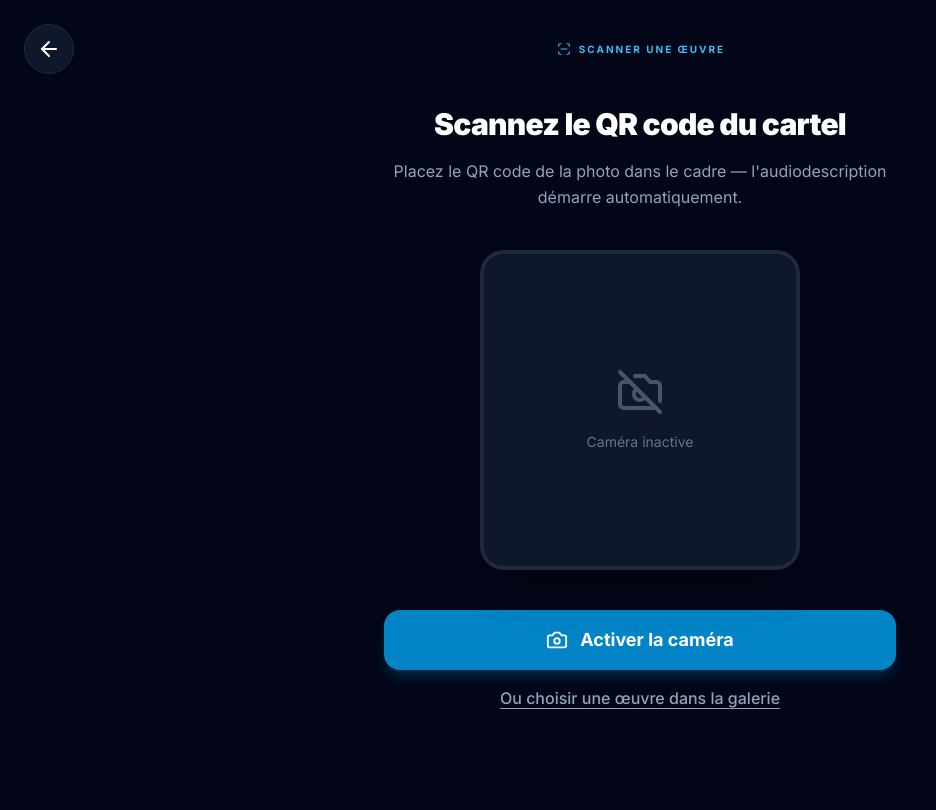
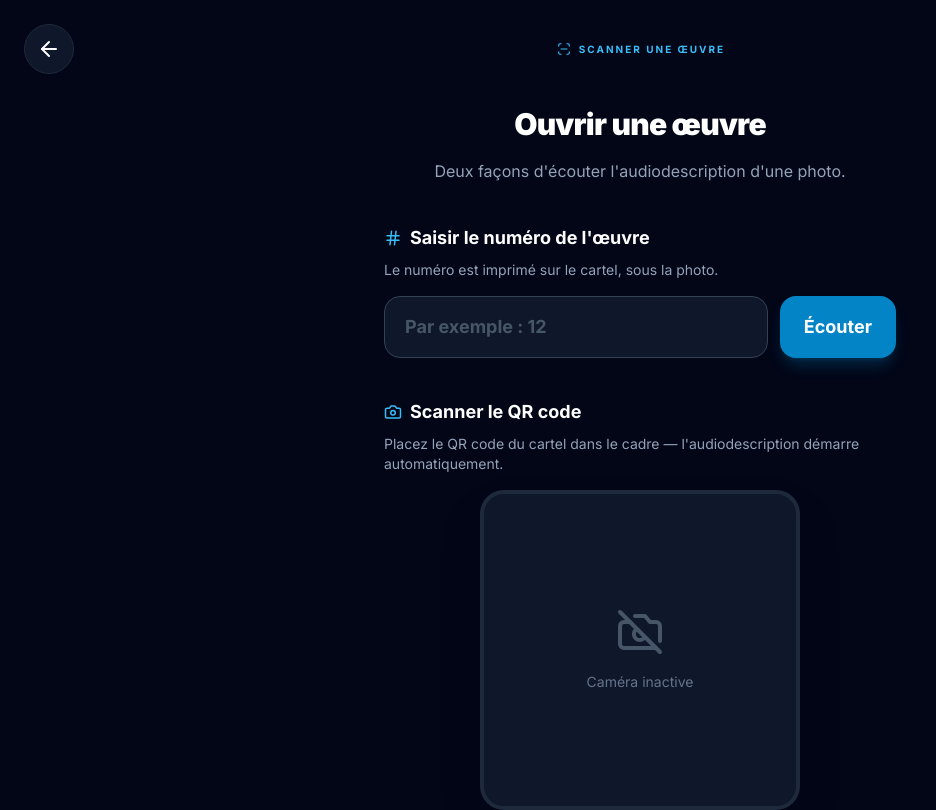
Before and after one commit to patge44/expo-photo, a Next.js app: page /scan in a window 1280 px wide. Shown: the top 810 px of the page, without its empty margins (0-936 px from the left). Built offline with nearby package versions, Linux system fonts and the light colour scheme.

Commit message:
Suite à test sur IOS, ajout saisie numéro photo en complément scan QR code

```diff
--- a/app/scan/page.tsx
+++ b/app/scan/page.tsx
@@ -2,7 +2,7 @@
 
 import { useEffect, useRef, useState, useCallback } from 'react';
 import { useRouter } from 'next/navigation';
-import { ArrowLeft, ScanLine, Camera, CameraOff, Loader2 } from 'lucide-react';
+import { ArrowLeft, ScanLine, Camera, CameraOff, Loader2, Hash } from 'lucide-react';
 import Link from 'next/link';
 import jsQR from 'jsqr';
 
@@ -17,24 +17,30 @@ export default function ScanPage() {
   const [status, setStatus] = useState<'idle' | 'starting' | 'scanning' | 'error'>('idle');
   const [error, setError] = useState<string | null>(null);
 
+  // Annonces pour les lecteurs d'écran (aria-live) — aussi affichées à l'écran.
+  const [liveMessage, setLiveMessage] = useState('');
+
+  // Saisie du numéro (alternative accessible au scanner).
+  const [numberInput, setNumberInput] = useState('');
+  const [numberStatus, setNumberStatus] = useState<'idle' | 'searching' | 'error'>('idle');
+  const [numberError, setNumberError] = useState<string | null>(null);
+
   // Un QR doit mener vers une page œuvre de CE site uniquement.
   // (Pas d'origines historiques : les anciens QR Vercel n'ont jamais été
-  // diffusés au-dehors — ils étaient collés sur les photos de l'exposition
-  // et ont été régénérés dans la galerie. Validation stricte, décision
-  // de Patrick le 16/10.)
+  // diffusés au-dehors — décision de Patrick le 16/10.)
   const resolveArtworkUrl = (text: string): { url: string } | { reason: string } => {
     let url: URL;
     try {
       url = new URL(text);
     } catch {
-      return { reason: 'Ce QR code ne correspond pas à une œuvre de l\'exposition.' };
+      return { reason: "Ce QR code ne correspond pas à une œuvre de l'exposition." };
     }
     if (url.origin !== window.location.origin) {
-      return { reason: 'Ce QR code ne correspond pas à une œuvre de l\'exposition.' };
+      return { reason: "Ce QR code ne correspond pas à une œuvre de l'exposition." };
     }
     const m = url.pathname.match(/^\/audio\/([0-9a-f-]{36})$/i);
     if (!m) {
-      return { reason: 'Ce QR code ne correspond pas à une œuvre de l\'exposition.' };
+      return { reason: "Ce QR code ne correspond pas à une œuvre de l'exposition." };
     }
     return { url: `/audio/${m[1]}` };
   };
@@ -51,6 +57,7 @@ export default function ScanPage() {
   const startCamera = useCallback(async () => {
     setStatus('starting');
     setError(null);
+    setLiveMessage("Activation de la caméra…");
     try {
       const stream = await navigator.mediaDevices.getUserMedia({
         video: { facingMode: { ideal: 'environment' } }, // caméra arrière
@@ -62,17 +69,57 @@ export default function ScanPage() {
         await videoRef.current.play();
       }
       setStatus('scanning');
+      setLiveMessage(
+        "Caméra activée. Présentez le QR code du cartel devant l'objectif."
+      );
     } catch (err: any) {
       if (err?.name === 'NotAllowedError') {
-        setError("L'accès à la caméra a été refusé. Autorisez la caméra dans votre navigateur, ou utilisez la galerie.");
+        setError("L'accès à la caméra a été refusé. Autorisez la caméra dans votre navigateur, ou choisissez une autre option ci-dessus.");
+        setLiveMessage("Accès à la caméra refusé. Utilisez la saisie du numéro ou la galerie.");
       } else if (err?.name === 'NotFoundError') {
-        setError("Aucune caméra détectée sur cet appareil. Utilisez la galerie pour choisir une œuvre.");
+        setError("Aucune caméra détectée sur cet appareil. Utilisez la saisie du numéro ou la galerie.");
+        setLiveMessage("Aucune caméra détectée. Utilisez la saisie du numéro ou la galerie.");
       } else {
-        setError("Impossible d'activer la caméra. Utilisez la galerie pour choisir une œuvre.");
+        setError("Impossible d'activer la caméra. Utilisez la saisie du numéro ou la galerie.");
+        setLiveMessage("Impossible d'activer la caméra. Utilisez la saisie du numéro ou la galerie.");
       }
       setStatus('error');
     }
   }, []);
+
+  // Saisie du numéro → recherche de l'œuvre publiée → navigation.
+  const handleNumberSubmit = async (e: React.FormEvent) => {
+    e.preventDefault();
+    const trimmed = numberInput.trim();
+    if (!trimmed || numberStatus === 'searching') return;
+
+    setNumberStatus('searching');
+    setNumberError(null);
+    setLiveMessage("Recherche de l'œuvre numéro " + trimmed + "…");
+
+    try {
+      const res = await fetch(`/api/artworks?number=${encodeURIComponent(trimmed)}`);
+      if (res.ok) {
+        const artwork = await res.json();
+        setLiveMessage(
+          "Œuvre trouvée : " + (artwork.title || trimmed) + ". Ouverture de l'audiodescription."
+        );
+        router.push(`/audio/${artwork.id}`);
+      } else if (res.status === 404) {
+        setNumberStatus('error');
+        setNumberError("Aucune œuvre publiée ne porte le numéro " + trimmed + ".");
+        setLiveMessage("Aucune œuvre publiée ne porte le numéro " + trimmed + ".");
+      } else {
+        setNumberStatus('error');
+        setNumberError("Erreur serveur. Vérifiez la connexion puis réessayez.");
+        setLiveMessage("Erreur serveur. Réessayez.");
+      }
+    } catch {
+      setNumberStatus('error');
+      setNumberError("Erreur réseau. Vérifiez la connexion puis réessayez.");
+      setLiveMessage("Erreur réseau. Réessayez.");
+    }
+  };
 
   // Boucle de décodage : on prélève des images de la vidéo et on les passe à jsQR.
   useEffect(() => {
@@ -96,6 +143,7 @@ export default function ScanPage() {
             const result = resolveArtworkUrl(code.data);
             if ('url' in result) {
               navigatingRef.current = true;
+              setLiveMessage("QR code reconnu. Ouverture de l'audiodescription.");
               stopCamera();
               router.push(result.url);
               return;
@@ -103,6 +151,7 @@ export default function ScanPage() {
               // QR lu mais pas une œuvre : raison sobre, sans spammer.
               navigatingRef.current = true;
               setError(result.reason);
+              setLiveMessage("QR code lu mais non reconnu. " + result.reason);
               setTimeout(() => { navigatingRef.current = false; }, 3000);
             }
           }
@@ -137,19 +186,78 @@ export default function ScanPage() {
           <ScanLine size={14} />
           <span>Scanner une œuvre</span>
         </div>
-        <div className="w-12 h-12" />
+        <div className="w-12 h-12" aria-hidden="true" />
       </header>
 
       <div className="flex-1 flex flex-col items-center justify-center max-w-lg mx-auto w-full z-10 text-center">
         <h1 className="text-2xl md:text-3xl font-black tracking-tight mb-4">
-          Scannez le QR code du cartel
+          Ouvrir une œuvre
         </h1>
         <p className="text-slate-400 mb-10 leading-relaxed">
-          Placez le QR code de la photo dans le cadre — l'audiodescription démarre automatiquement.
+          Deux façons d'écouter l'audiodescription d'une photo.
+        </p>
+
+        {/* ── Option 1 : saisie du numéro (recommandée lecteurs d'écran) ── */}
+        <section aria-labelledby="by-number-title" className="w-full mb-10 text-left">
+          <h2
+            id="by-number-title"
+            className="text-lg font-bold mb-2 flex items-center gap-2"
+          >
+            <Hash size={18} className="text-primary-400 shrink-0" aria-hidden="true" />
+            Saisir le numéro de l'œuvre
+          </h2>
+          <p className="text-sm text-slate-400 mb-4">
+            Le numéro est imprimé sur le cartel, sous la photo.
+          </p>
+          <form onSubmit={handleNumberSubmit} className="flex flex-col sm:flex-row gap-3">
+            <label htmlFor="artwork-number" className="sr-only">
+              Numéro de l'œuvre
+            </label>
+            <input
+              id="artwork-number"
+              type="text"
+              inputMode="numeric"
+              autoComplete="off"
+              value={numberInput}
+              onChange={e => setNumberInput(e.target.value)}
+              placeholder="Par exemple : 12"
+              aria-describedby="number-help"
+              className="flex-1 px-5 py-4 bg-slate-900 border border-slate-700 rounded-2xl text-lg font-bold placeholder:text-slate-600 focus:outline-none focus:border-primary-500 accessible-focus"
+            />
+            <button
+              type="submit"
+              disabled={numberStatus === 'searching'}
+              className="px-6 py-4 bg-primary-600 hover:bg-primary-700 disabled:opacity-50 text-white rounded-2xl font-bold text-lg shadow-lg shadow-primary-500/20 transition-all active:scale-95 accessible-focus inline-flex items-center justify-center gap-2"
+              aria-label="Écouter l'audiodescription du numéro saisi"
+            >
+              {numberStatus === 'searching' && (
+                <Loader2 className="animate-spin" size={20} aria-hidden="true" />
+              )}
+              Écouter
+            </button>
+          </form>
+          <p id="number-help" className="sr-only">
+            Tapez le numéro affiché sur le cartel puis choisissez Écouter.
+          </p>
+          {numberError && (
+            <p role="alert" className="mt-3 text-amber-400 font-medium text-sm">
+              {numberError}
+            </p>
+          )}
+        </section>
+
+        {/* ── Option 2 : scanner le QR code ── */}
+        <section aria-labelledby="by-qr-title" className="w-full text-left">
+          <h2 id="by-qr-title" className="text-lg font-bold mb-2 flex items-center gap-2">
+            <Camera size={18} className="text-primary-400 shrink-0" aria-hidden="true" />
+            Scanner le QR code
+          </h2>
+          <p className="text-sm text-slate-400 mb-4">
+            Placez le QR code du cartel dans le cadre — l'audiodescription démarre automatiquement.
           </p>
 
           {/* Cadre de visée */}
-        <div className="relative w-72 h-72 md:w-80 md:h-80 rounded-3xl overflow-hidden bg-slate-900 border-4 border-slate-800 shadow-2xl">
+          <div className="relative w-72 h-72 md:w-80 md:h-80 rounded-3xl overflow-hidden bg-slate-900 border-4 border-slate-800 shadow-2xl mx-auto">
             <video
               ref={videoRef}
               className="absolute inset-0 w-full h-full object-cover"
@@ -160,64 +268,70 @@ export default function ScanPage() {
             <canvas ref={canvasRef} className="hidden" aria-hidden="true" />
 
             {status === 'scanning' && (
-            <div className="absolute inset-0 pointer-events-none">
+              <div className="absolute inset-0 pointer-events-none" aria-hidden="true">
                 <div className="absolute inset-8 rounded-2xl border-2 border-primary-500/60" />
               </div>
             )}
 
             {status !== 'scanning' && (
-            <div className="absolute inset-0 flex flex-col items-center justify-center gap-4 p-6">
+              <div className="absolute inset-0 flex flex-col items-center justify-center gap-4 p-6" aria-hidden="true">
                 <CameraOff size={48} className="text-slate-600" />
                 <p className="text-sm text-slate-500">Caméra inactive</p>
               </div>
             )}
           </div>
 
-        {/* Zone d'état / erreurs / boutons */}
-        <div className="mt-10 w-full space-y-4">
-          {status === 'starting' && (
-            <p className="text-slate-400 flex items-center justify-center gap-2">
-              <Loader2 className="animate-spin" size={18} /> Activation de la caméra…
-            </p>
-          )}
-
-          {error && (
-            <p role="alert" className="text-amber-400 font-medium">{error}</p>
-          )}
-
+          {/* Boutons caméra */}
+          <div className="mt-6 w-full space-y-4">
             {status !== 'scanning' && (
               <button
                 onClick={startCamera}
-              className="w-full px-8 py-4 bg-primary-600 hover:bg-primary-700 text-white rounded-2xl font-bold text-lg shadow-lg shadow-primary-500/20 transition-all active:scale-95 accessible-focus inline-flex items-center justify-center gap-3"
-              aria-label="Activer la caméra pour scanner"
+                className="w-full px-8 py-4 bg-slate-900 border border-slate-700 hover:border-primary-500 text-white rounded-2xl font-bold text-lg transition-all active:scale-95 accessible-focus inline-flex items-center justify-center gap-3"
+                aria-label="Activer la caméra pour scanner le QR code"
               >
-              <Camera size={22} />
+                <Camera size={22} aria-hidden="true" />
                 Activer la caméra
               </button>
             )}
 
             {status === 'scanning' && (
               <button
-              onClick={() => { stopCamera(); setStatus('idle'); }}
+                onClick={() => { stopCamera(); setStatus('idle'); setLiveMessage('Caméra arrêtée.'); }}
                 className="w-full px-8 py-3 bg-slate-900 border border-slate-800 text-slate-400 hover:text-white rounded-2xl font-bold transition-all accessible-focus"
                 aria-label="Arrêter la caméra"
               >
                 Arrêter la caméra
               </button>
             )}
+          </div>
+        </section>
+
+        {/* ── Région d'annonces lecteur d'écran (affichée aussi à l'écran) ── */}
+        <p
+          role="status"
+          aria-live="polite"
+          className="mt-8 min-h-[1.5rem] text-sm text-slate-400"
+        >
+          {liveMessage}
+        </p>
+
+        {error && (
+          <p role="alert" className="mt-2 text-amber-400 font-medium text-sm">
+            {error}
+          </p>
+        )}
 
         <Link
           href="/gallery"
-            className="block text-slate-400 hover:text-white font-medium transition-colors underline underline-offset-4"
+          className="mt-6 text-slate-400 hover:text-white font-medium transition-colors underline underline-offset-4"
         >
           Ou choisir une œuvre dans la galerie
         </Link>
       </div>
-      </div>
 
       <footer className="mt-16 py-8 text-center border-t border-white/5 opacity-40">
         <p className="text-[9px] font-black uppercase tracking-[0.5em] text-slate-500">
-          L'audiodescription commence dès le scan
+          L'audiodescription commence dès l'ouverture de l'œuvre
         </p>
       </footer>
     </main>
```
Also changed, not shown: app/api/artworks/route.ts (+29 -3 lines). Lines whose indentation alone changed are shown as unchanged.
